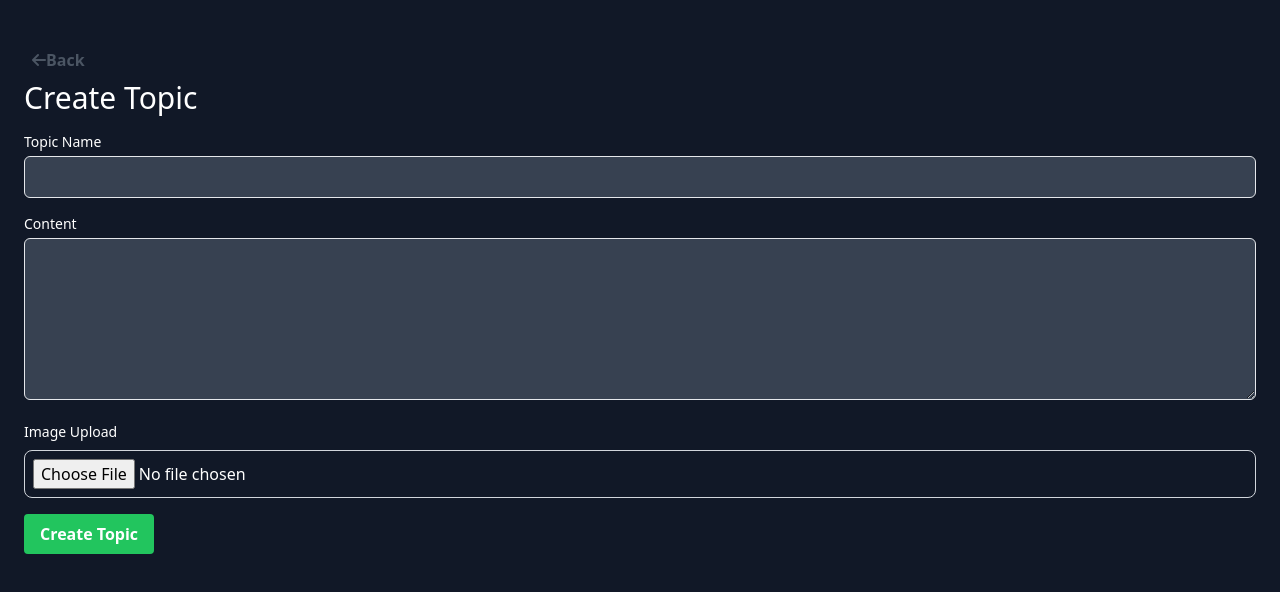
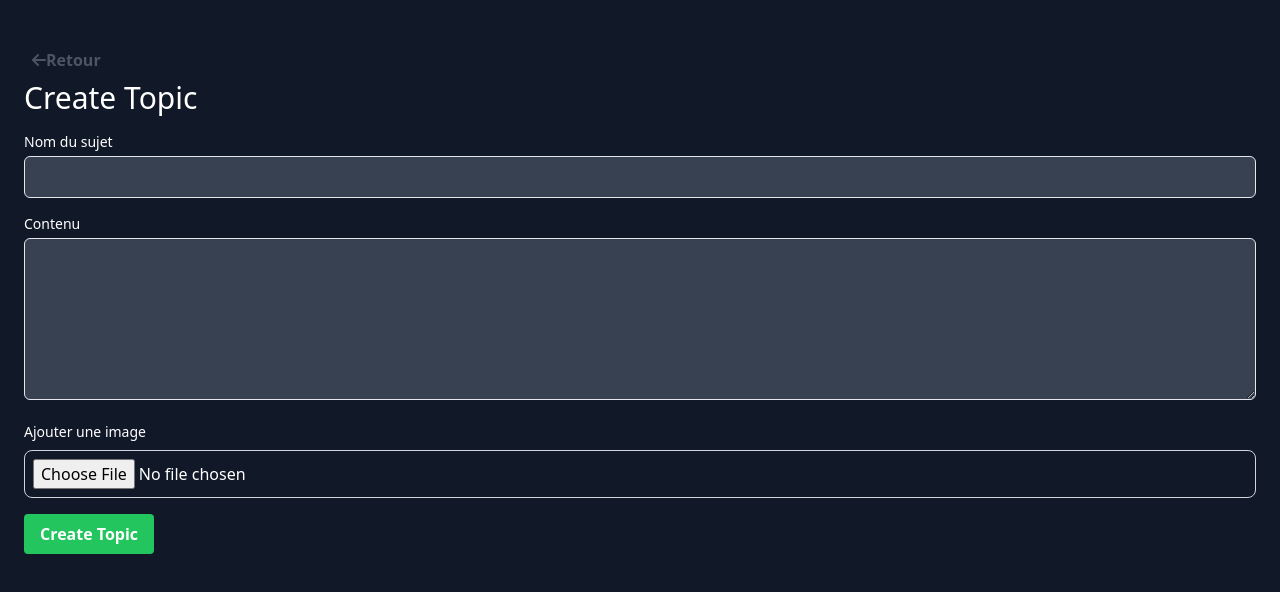
Before and after one commit to Chetanaoli/Urban-Roots, an Angular app: page /forum/create-topic in a window 1280 px wide. Shown: the top 592 px of the page. Built offline with nearby package versions, Linux system fonts and the light colour scheme.

Commit message:
Update create-topic.component.html

```diff
--- a/src/app/modules/forum/create-topic/create-topic.component.html
+++ b/src/app/modules/forum/create-topic/create-topic.component.html
@@ -1,20 +1,20 @@
 <div class="bg-gray-900 text-white min-h-screen p-6">
   <button onclick="window.history.back()" class="mt-4 text-gray-600 font-bold py-2 px-2 rounded flex items-center">
     <i class="fas fa-arrow-left"></i>
-    Back
+    Retour
 </button>
     <h1 class="text-3xl mb-4">{{ isEditing ? 'Edit Topic' : 'Create Topic' }}</h1>
     <form (ngSubmit)="saveTopic()">
       <div class="mb-4">
-        <label for="topic_name" class="block text-sm font-medium ext-white">Topic Name</label>
+        <label for="topic_name" class="block text-sm font-medium ext-white">Nom du sujet</label>
         <input id="topic_name" [(ngModel)]="topic.topic_name" name="topic_name" required class="mt-1 p-2 border rounded-md w-full bg-gray-700 text-white focus:ring focus:ring-green-200"/>
       </div>
       <div class="mb-4">
-        <label for="content" class="block text-sm font-medium ext-white">Content</label>
+        <label for="content" class="block text-sm font-medium ext-white">Contenu</label>
         <textarea id="content" [(ngModel)]="topic.content" name="content" rows="6" required class="mt-1 p-2 border rounded-md w-full bg-gray-700 text-white focus:ring focus:ring-green-200"></textarea>
       </div>
       <div class="mb-4">
-        <label class="block text-sm font-medium ext-white">Image Upload</label>
+        <label class="block text-sm font-medium ext-white">Ajouter une image</label>
         <input type="file" (change)="onImageSelected($event)" class="mt-2 p-2 border border-gray-300 rounded-lg w-full focus:ring focus:ring-green-200"/>
       </div>
       <button type="submit" class="bg-green-500 hover:bg-green-700 text-white font-bold py-2 px-4 rounded">
```
